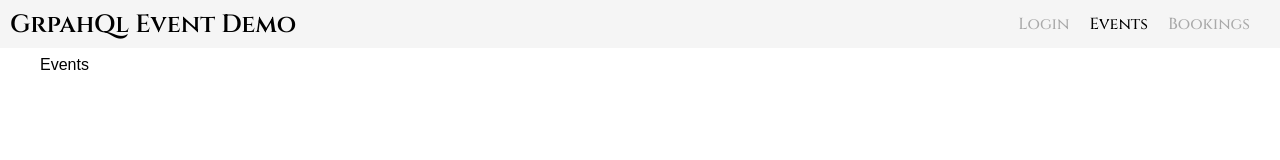
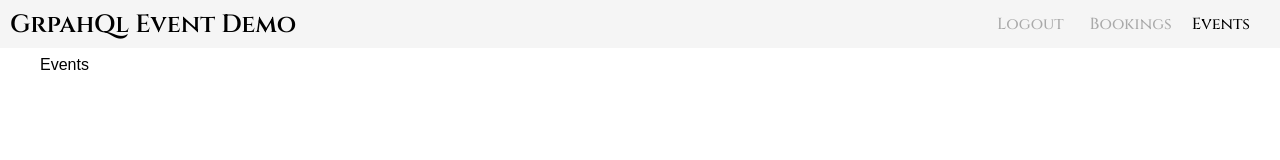
Before and after one commit to JanardanPethani/graphQL-Demo, a React (Create React App) app in the folder frontend/: page /events in a window 1280 px wide. Shown: the top 160 px of the page. Built offline with nearby package versions, Linux system fonts and the light colour scheme; sample sign-in values are in the browser's storage.

Commit message:
Auth logic

```diff
--- a/frontend/src/App.js
+++ b/frontend/src/App.js
@@ -1,4 +1,6 @@
+import { Fragment, useState } from "react";
 import { BrowserRouter, Route, Navigate, Routes } from "react-router-dom";
+import AuthContext from "./context/auth-context";
 
 import classes from "./App.module.scss";
 
@@ -8,17 +10,45 @@ import Bookings from "./pages/Bookings";
 import MainNavigation from "./components/Navigation/MainNavigation";
 
 function App() {
+  const [userId, setUserId] = useState(localStorage.getItem("userId"));
+  const [token, setToken] = useState(localStorage.getItem("token"));
+
+  const login = ({ token, userId, tokenExpiration }) => {
+    localStorage.setItem("userId", userId);
+    localStorage.setItem("token", token);
+    setUserId(userId);
+    setToken(token);
+  };
+  const logout = () => {
+    localStorage.removeItem("userId");
+    localStorage.removeItem("token");
+    setToken(null);
+    setUserId(null);
+  };
+
   return (
     <BrowserRouter>
+      <AuthContext.Provider value={{ token, userId, login, logout }}>
         <MainNavigation />
         <main className={classes.Main}>
           <Routes>
+            {!token && (
+              <Fragment>
                 <Route path="/" exact element={<Navigate to="/auth" />} />
                 <Route path="/auth" element={<AuthPage />} />
+              </Fragment>
+            )}
+            {token && (
+              <Fragment>
+                <Route path="/" exact element={<Navigate to="/events" />} />
+                <Route path="/auth" exact element={<Navigate to="/events" />} />
+                <Route path="/bookings" element={<Bookings />} />
+              </Fragment>
+            )}
             <Route path="/events" element={<Events />} />
-          <Route path="/bookings" element={<Bookings />} />
           </Routes>
         </main>
+      </AuthContext.Provider>
     </BrowserRouter>
   );
 }
--- a/frontend/src/components/Navigation/MainNavigation.js
+++ b/frontend/src/components/Navigation/MainNavigation.js
@@ -1,14 +1,18 @@
-import React from "react";
+import React, { Fragment, useContext } from "react";
 import { NavLink } from "react-router-dom";
+import AuthContext from "../../context/auth-context";
 
 import classes from "./MainNavigation.module.scss";
 
 function MainNavigation() {
+  const authContext = useContext(AuthContext);
+
   return (
     <header className={classes.Header}>
       <div className={classes.Logo}>GrpahQl Event Demo</div>
       <nav className={classes.Nav}>
         <ul>
+          {!authContext.token && (
             <li>
               <NavLink
                 to="/auth"
@@ -19,15 +23,18 @@ function MainNavigation() {
                 Login
               </NavLink>
             </li>
+          )}
+          {authContext.token && (
+            <Fragment>
               <li>
-            <NavLink
-              to="/events"
-              className={({ isActive }) =>
-                isActive ? classes.Active : undefined
-              }
+                <button
+                  className={classes.LogoutBtn}
+                  onClick={() => {
+                    authContext.logout();
+                  }}
                 >
-              Events
-            </NavLink>
+                  Logout
+                </button>
               </li>
               <li>
                 <NavLink
@@ -39,6 +46,18 @@ function MainNavigation() {
                   Bookings
                 </NavLink>
               </li>
+            </Fragment>
+          )}
+          <li>
+            <NavLink
+              to="/events"
+              className={({ isActive }) =>
+                isActive ? classes.Active : undefined
+              }
+            >
+              Events
+            </NavLink>
+          </li>
         </ul>
       </nav>
     </header>
--- a/frontend/src/components/Navigation/MainNavigation.module.scss
+++ b/frontend/src/components/Navigation/MainNavigation.module.scss
@@ -54,4 +54,17 @@
   .Active {
     color: black;
   }
+
+  .LogoutBtn {
+    height: 100%;
+    width: 100%;
+    background: none;
+    border: none;
+    font: inherit;
+    color: darkgray;
+  }
+  .LogoutBtn:hover {
+    cursor: pointer;
+    color: black;
+  }
 }
--- /dev/null
+++ b/frontend/src/context/auth-context.js
@@ -0,0 +1,8 @@
+import { createContext } from "react";
+
+export default createContext({
+  token: null,
+  userId: null,
+  login: ({ token, userId, tokenExpiration }) => {},
+  logout: () => {},
+});
--- a/frontend/src/pages/Auth.js
+++ b/frontend/src/pages/Auth.js
@@ -1,11 +1,13 @@
-import React, { useRef } from "react";
-import { gql, useMutation } from "@apollo/client";
+import React, { useContext, useEffect, useRef, useState } from "react";
+import { gql, useMutation, useLazyQuery } from "@apollo/client";
+
+import AuthContext from "../context/auth-context";
 
 import classes from "./Auth.module.scss";
 
-// Define mutation
+// Register user in db
 const CREATE_USER = gql`
-  mutation CreateUser($email: String!, $password: String!) {
+  mutation createUser($email: String!, $password: String!) {
     createUser(userInput: { email: $email, password: $password }) {
       _id
       email
@@ -13,23 +15,67 @@ const CREATE_USER = gql`
   }
 `;
 
+// Login user
+const LOGIN_USER = gql`
+  query login($email: String!, $password: String!) {
+    login(email: $email, password: $password) {
+      userId
+      token
+      tokenExpiration
+    }
+  }
+`;
+
 function Auth() {
   const email = useRef(null);
   const password = useRef(null);
-  const [createUser, { data, loading, error }] = useMutation(CREATE_USER);
+  const [isLoginPage, setIsLoginPage] = useState(true);
+  const [login, { loading: loginLoading, error: loginErr, data: loginData }] =
+    useLazyQuery(LOGIN_USER);
+  const [
+    createUser,
+    { data: createdUserData, loading: createUserLoading, error: createUserErr },
+  ] = useMutation(CREATE_USER);
+
+  const authContext = useContext(AuthContext);
+
+  const switchHandler = (e) => {
+    setIsLoginPage((prev) => !prev);
+  };
 
   const submitHandler = (e) => {
     e.preventDefault();
+    if (isLoginPage) {
+      login({
+        variables: {
+          email: email.current.value,
+          password: password.current.value,
+        },
+      });
+    } else if (!isLoginPage) {
       createUser({
         variables: {
           email: email.current.value,
           password: password.current.value,
         },
       });
+    }
   };
 
-  if (loading) return "Submitting...";
-  if (error) return `Submission error! ${error.message}`;
+  useEffect(() => {
+    if (loginData) {
+      authContext.login({
+        token: loginData.login.token,
+        userId: loginData.login.userId,
+        tokenExpiration: loginData.login.tokenExpiration,
+      });
+    }
+  }, [loginData]);
+
+  if (loginLoading || createUserLoading) return "Submitting...";
+
+  if (loginErr) return `Login error! : ${loginErr.message}`;
+  if (createUserErr) return `Registration error! : ${createUserErr.message}`;
 
   return (
     <form className={classes.Form} onSubmit={submitHandler}>
@@ -42,8 +88,10 @@ function Auth() {
         <input type="password" id="password" ref={password} />
       </div>
       <div className={classes.FormActions}>
-        <button type="button">Sign-up</button>
-        <button type="submit">Login</button>
+        <button type="button" onClick={switchHandler}>
+          {isLoginPage ? "Switch to Sign-up" : "Switch to Login"}
+        </button>
+        <button type="submit">{isLoginPage ? "Login" : "Sign-up"}</button>
       </div>
     </form>
   );
--- a/frontend/src/pages/Auth.module.scss
+++ b/frontend/src/pages/Auth.module.scss
@@ -37,7 +37,7 @@
   gap: 2rem;
   width: 100%;
   button {
-    width: 7rem;
+    width: 10rem;
     padding: 0.5rem 1rem;
     border-radius: 0.2rem;
     border: none;
```
Also changed, not shown: 1 other file (tests, documents, lock files or other folders). Lines whose indentation alone changed are shown as unchanged.
